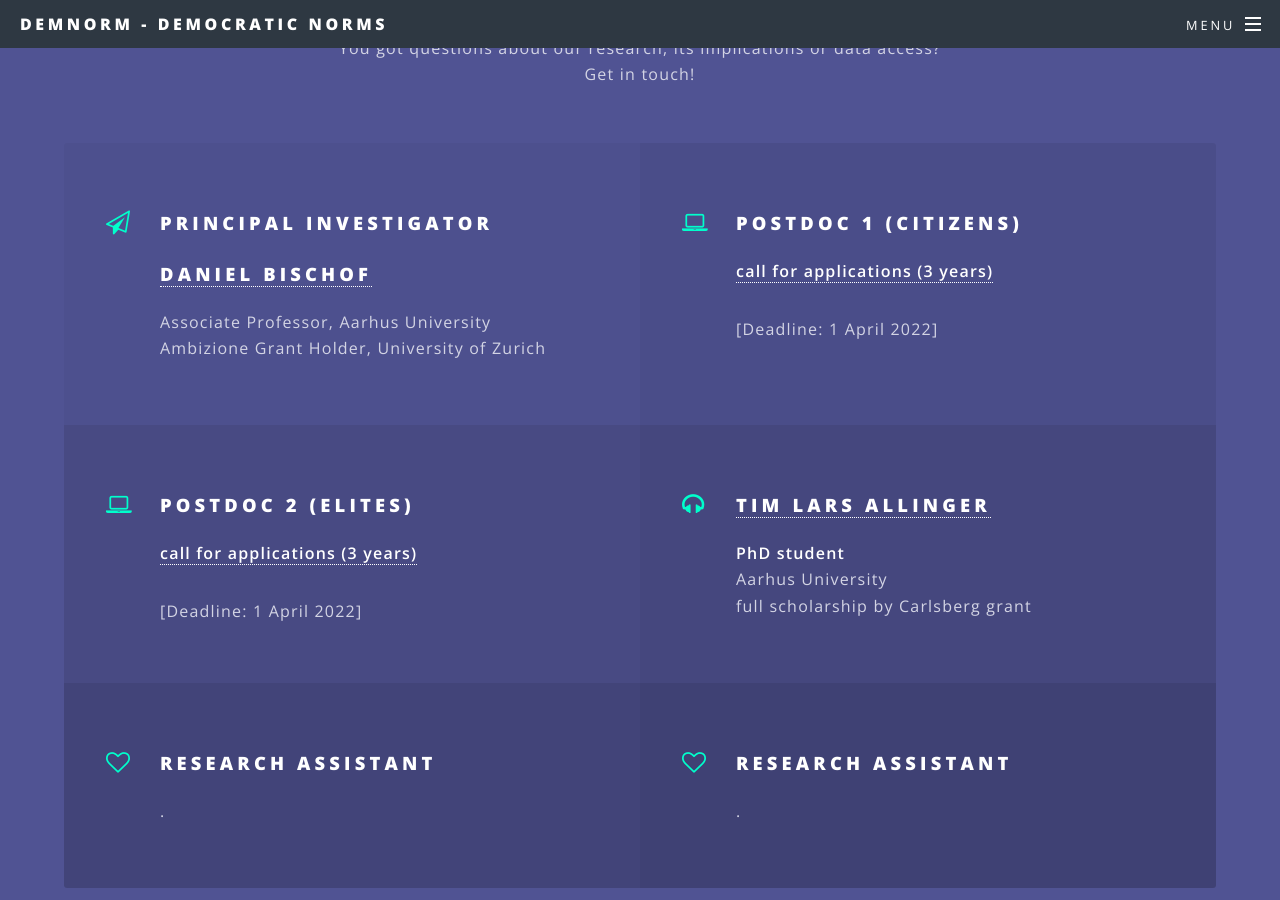
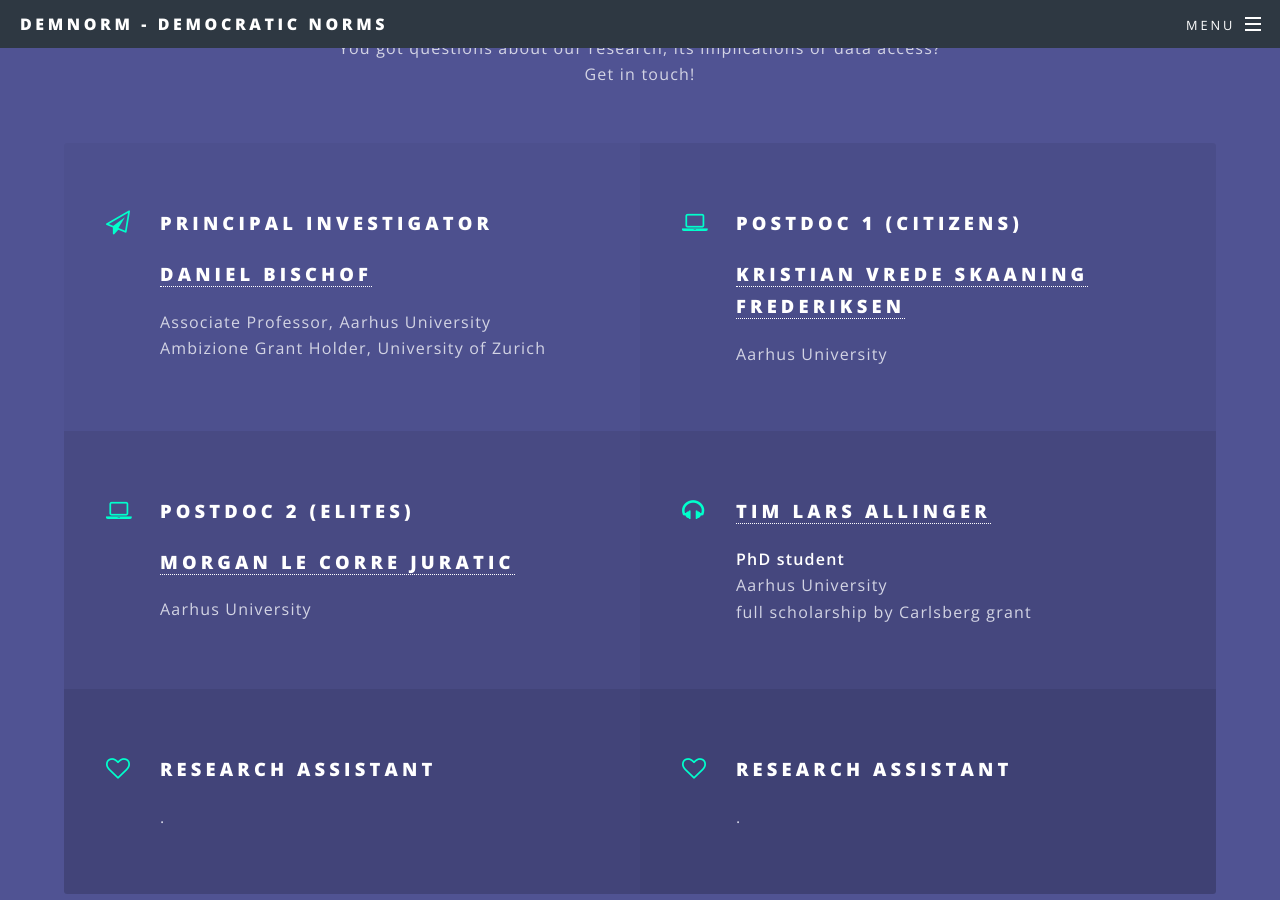
Before and after one commit to demnorm/demnorm.github.io, a Jekyll site: the page built from index.html, in a window 1280 px wide and 900 px high, scrolled down 3303 px. Built offline with Jekyll 4.4.1, drawn with Linux system fonts in a browser that asks for light colours.

Commit message:
Update index.html

```diff
--- a/index.html
+++ b/index.html
@@ -71,13 +71,13 @@ layout: landing
 								</li>
 								<li class="icon fa-laptop">
 									<h3>Postdoc 1 (citizens)</h3>
-									<p><b> <a href="https://bss.au.dk/om-aarhus-bss/ledige-stillinger/job/2-postdocs-in-political-science" target="_blank">call for applications (3 years)</a></b></p>
-									[Deadline: 1 April 2022]
+									<h3> <a href="https://pure.au.dk/portal/en/persons/kristian-vrede-skaaning-frederiksen(829498fb-8170-4c57-9ab9-cd518dc42551).html" target="_blank">Kristian Vrede Skaaning Frederiksen</a> </h3>
+									<p> Aarhus University </p>
 								</li>
 								<li class="icon fa-laptop">
 									<h3>Postdoc 2 (elites)</h3>
-									<p><b> <a href="https://bss.au.dk/om-aarhus-bss/ledige-stillinger/job/2-postdocs-in-political-science" target="_blank">call for applications (3 years)</a></b></p>
-									[Deadline: 1 April 2022]
+									<h3> <a href="https://www.eui.eu/people?id=morgan-le-corre-juratic" target="_blank">Morgan Le Corre Juratic</a> </h3>
+									<p> Aarhus University </p>
 								</li>
 								<li class="icon fa-headphones">
 									<h3> <a href="https://twitter.com/tim_allinger" target="_blank">Tim Lars Allinger</a> </h3>
```
